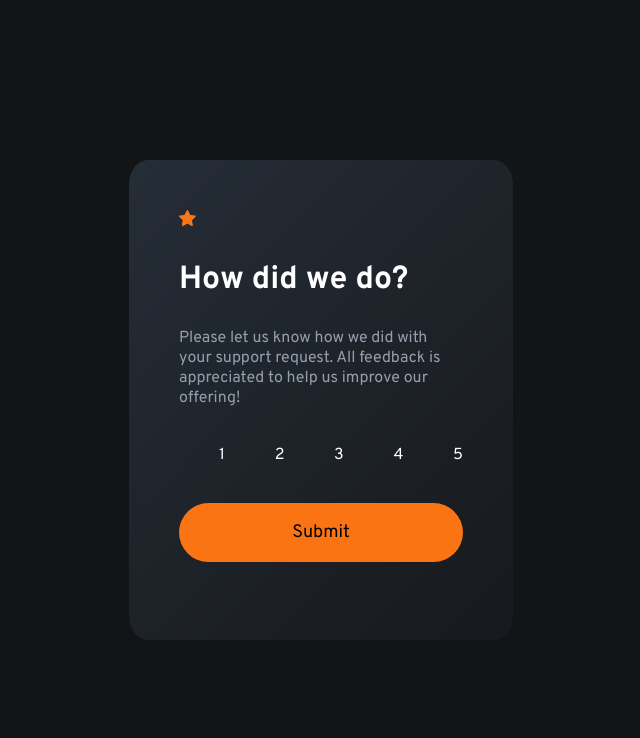
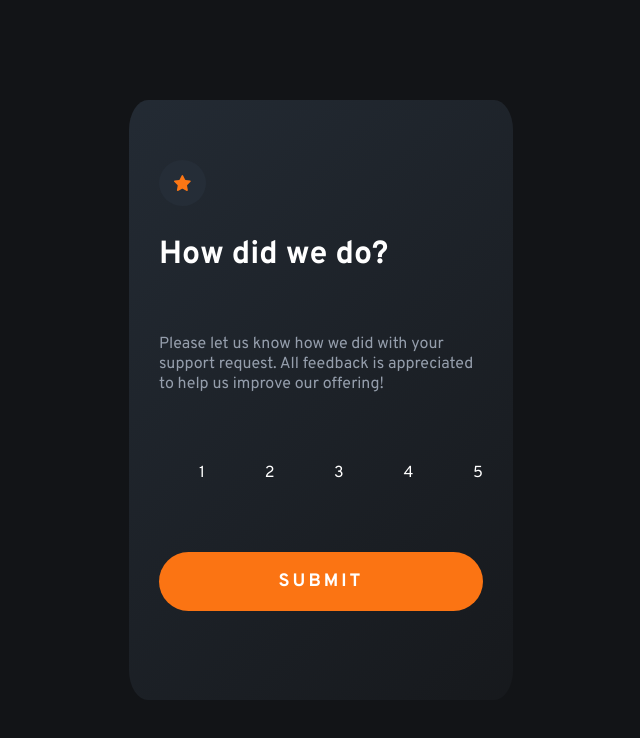
Before and after one commit to 222sucram/interactive-rating, a plain HTML site: page index.html in a window 1280 px wide. Shown: the whole page, without its empty margins (319-959 px from the left). Drawn offline with Linux system fonts and the light colour scheme.

Commit message:
change color and letter spacing on button text

```diff
--- a/index.html
+++ b/index.html
@@ -24,9 +24,9 @@
 <div class="page-container">
   <div class="card-container">
     <div>
-      <div>
+      <span class="img-container">
        <img src="images/icon-star.svg" alt="">
-     </div>
+    </span>
   </div>
     <div>
       <h1> How did we do?</h1>
@@ -45,7 +45,7 @@
       </ul>
     </div>
   <div>
-    <button>Submit</button>
+    <button>SUBMIT</button>
   </div>
     <!-- Rating state end -->
 
--- a/style.css
+++ b/style.css
@@ -31,17 +31,30 @@ p {
 
 .card-container {
     width: 30%;
-    height: 60%;
-    padding: 50px;
+    height: 75%;
+    padding: 30px;
     border-radius: 5%;
     margin: auto;
-    background-image: linear-gradient(135deg, hsl(213, 19%, 18%), hsl(216, 12%, 10%));
+    background-image: linear-gradient(135deg, hsl(213, 19%, 17%), hsl(216, 12%, 10%));
     display: flex;
     flex-wrap: wrap;
 }
 
 .card-container div {
     width: 100%;
+}
+
+.card-container div:first-child {
+    display: flex;
+    align-items: center;
+}
+
+.img-container {
+    display: flex;
+    align-items: center;
+    background-color: var(--dark-blue);
+    padding: 15px;
+    border-radius: 100%;
 }
 
 .card-container ul {
@@ -59,4 +72,7 @@ p {
     border-radius: 2em;
     background-color: var(--orange);
     font-size: 18px;
+    font-weight: 700;
+    letter-spacing: 3px;
+    color: var(--white);
 }
```
